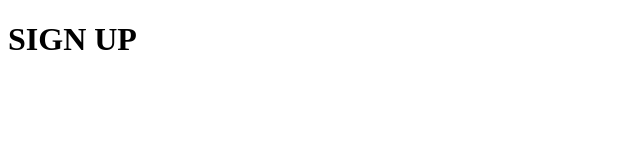
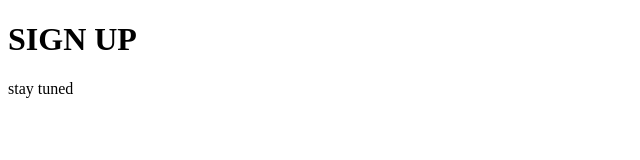
Before and after one commit to Rashid-Narikkodan/Learn-Git, a plain HTML site: page index.html in a window 1280 px wide. Shown: the full height of the page, 0-640 px from the left. Drawn offline with Linux system fonts and the light colour scheme.

Commit message:
stay tuned

```diff
--- a/index.html
+++ b/index.html
@@ -7,5 +7,6 @@
 </head>
 <body>
     <h1>SIGN UP</h1>
+    <p>stay tuned</p>
 </body>
 </html>
```
